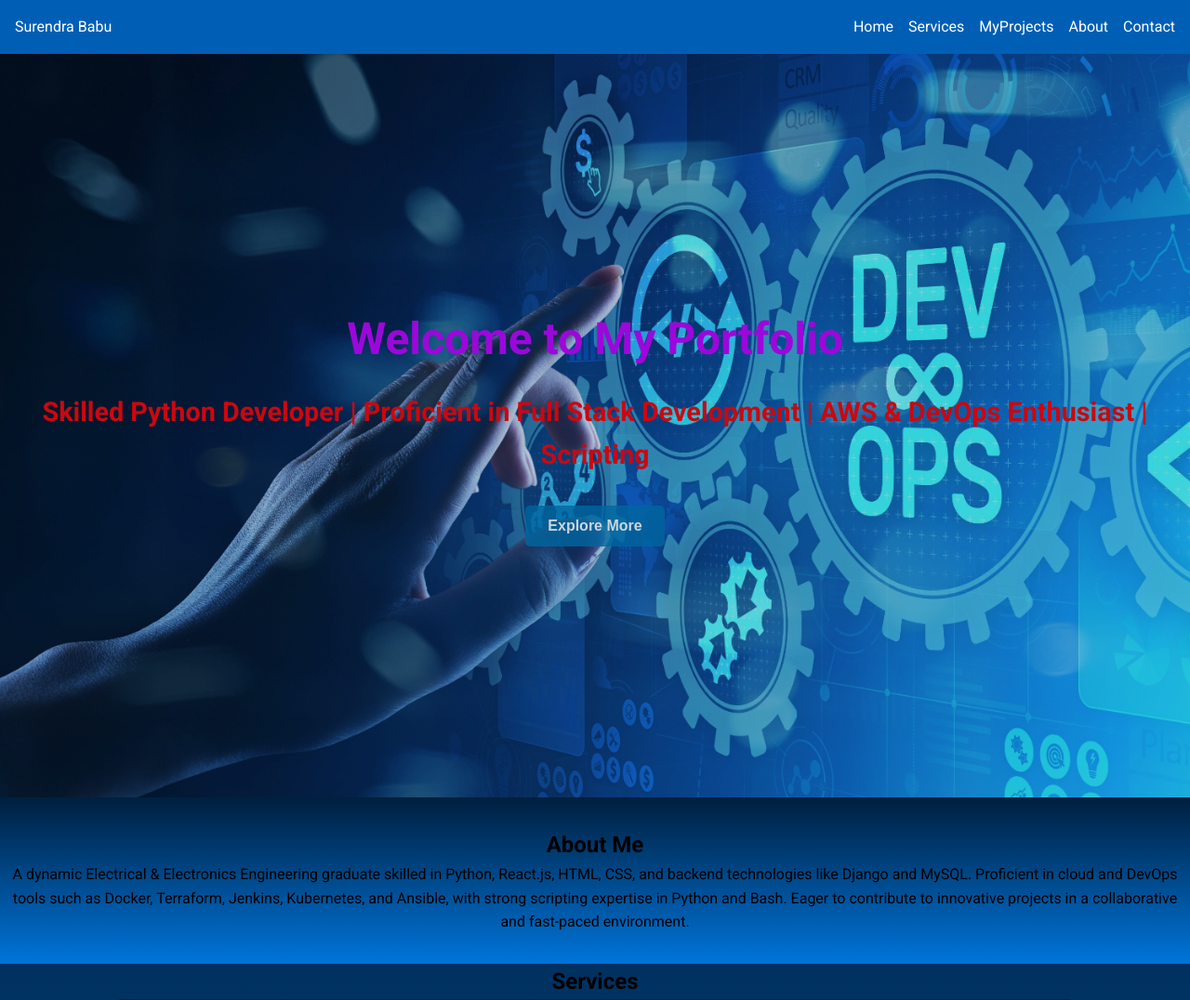
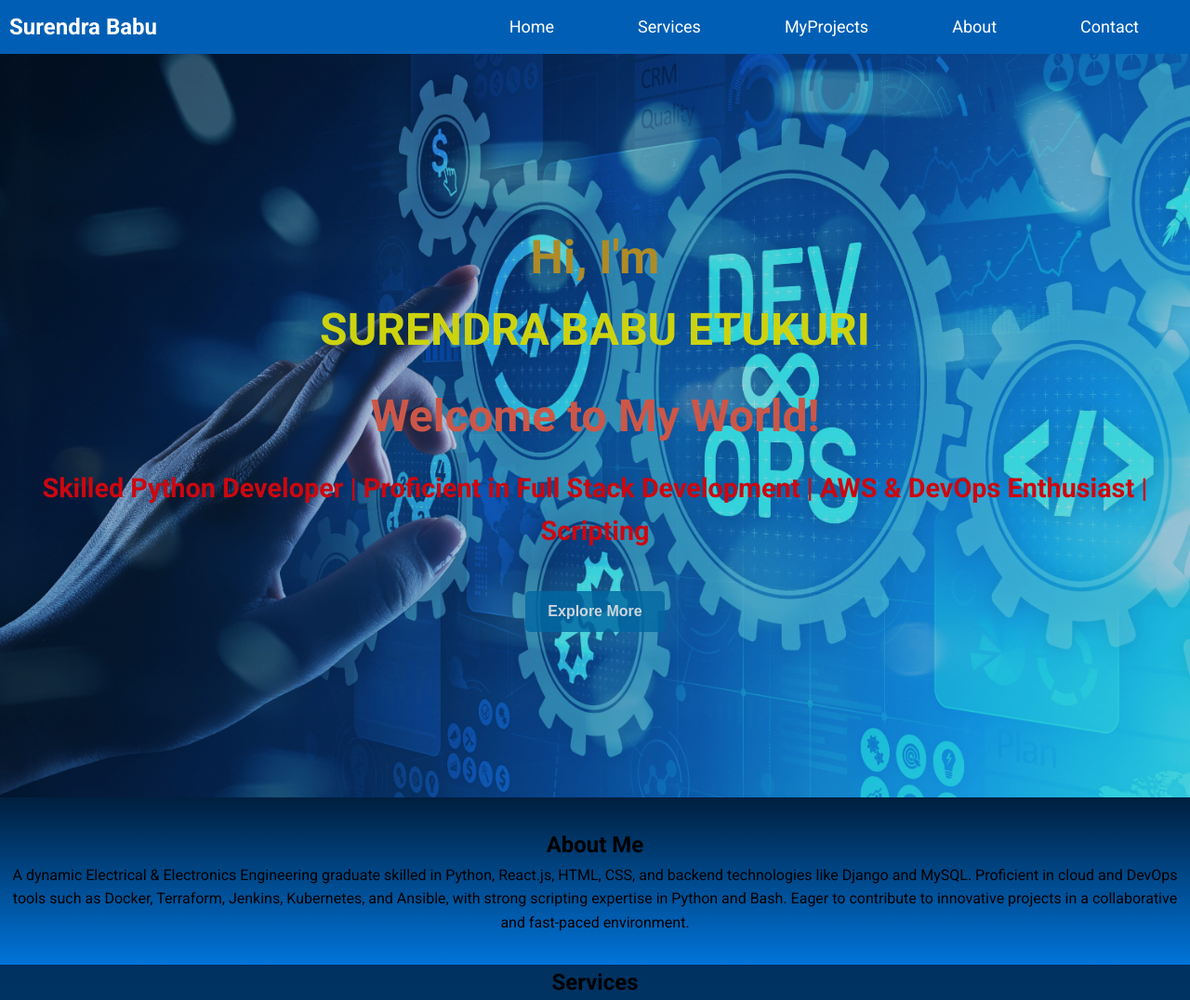
Before and after one commit to esurendrababu/latest_portfolio_flask, a Flask app: page / in a window 1280 px wide. Shown: the top 1076 px of the page at 93% size. Run offline with Flask 3, Linux system fonts and the light colour scheme.

Commit message:
second commit

```diff
--- a/project/templates/base.html
+++ b/project/templates/base.html
@@ -72,23 +72,37 @@
         nav ul li a {
             color: #fff;
             text-decoration: none;
+            margin:20px ;
         }
+
 
         /* Hero section styles */
     .hero {
+    position: relative;
     height: 100vh;
-            background: url("static/background_hero5.jpg");
     color: white;
     display: flex;
     flex-direction: column;
     justify-content: center;
     align-items: center;
     text-align: center;
-            background-repeat: no-repeat;
+    overflow: hidden; /* Ensure pseudo-element doesn't overflow */
+}
+
+.hero::before {
+    content: "";
+    position: absolute;
+    top: 0;
+    left: 0;
+    width: 100%;
+    height: 100%;
+    background: url("static/background_hero5.jpg") no-repeat center center;
     background-size: cover;
-            opacity: 80%;
+    opacity: 70px;
+    z-index: -1;
+}
 
-        }
+
 
         .hero h1 {
             font-size: 3rem;
@@ -274,16 +288,16 @@
 /* Services Container */
 .services-container {
     display: flex;
-    justify-content: space-between;  /* Ensures the items are spaced out */
+    justify-content: space-between;
     margin: auto;
     width: 80%;
-    flex-wrap: wrap;  /* Allows the items to wrap if the screen is too small */
+    flex-wrap: wrap;
     background: linear-gradient(to bottom, #001f3fb7, #0074d9aa);
 }
 
 /* Individual Service Item */
 .test-item {
-    width: 30%;  /* Adjust the width of each card to ensure they fit in a row */
+    width: 30%;
     margin: 1rem;
     background: #2c2c6c;
     border: .5px solid #2c2c6c;
@@ -291,7 +305,7 @@
     padding: 2rem 1rem;
     text-align: center;
     transition: all .5s;
-    box-sizing: border-box;  /* Ensures padding doesn't overflow the width */
+    box-sizing: border-box;
 }
 
 /* Hover effect */
@@ -303,7 +317,7 @@
 .test-item img {
     margin-bottom: 1.3rem;
     width: 80%;
-    max-width: 200px;  /* Ensures the image isn't too large */
+    max-width: 200px;
 }
 
 /* Heading */
@@ -413,16 +427,84 @@
     max-width: 100%;
     height: auto;
 }
+nav {
+    color: #fff;
+    padding: 10px;
+}
+
+nav .logo {
+    font-size: 24px;
+    font-weight: bold;
+}
+
+nav ul {
+    list-style: none;
+    padding: 0;
+    margin: 0;
+    display: flex;
+    justify-content: space-around;
+}
+
+nav ul li {
+    margin: 0 15px;
+}
+
+nav ul li a {
+    color: #fff;
+    text-decoration: none;
+    font-size: 18px;
+    padding: 5px 10px;
+    transition: all 0.3s ease;
+    border-radius: 5px;
+}
+
+/* Hover effect */
+nav ul li a:hover {
+    background-color: #f39d12af; /* Attractive orange color */
+    color: #fff;
+    box-shadow: 0 4px 8px rgba(0, 0, 0, 0.3);
+}
+
+/* ----------------------------myname----------------------- */
+.poppinss{
+    color: goldenrod;
+    text-shadow: #45a049;
+    font-size:50px;
+}
+#name{
+    color: yellow;
+}
+#welcome{
+    color: tomato;
+}
+/* <!-- --------------------explore--------------- --> */
+
+
+/* Button Style */
+.btn {
+    background-color: rgba(0, 255, 255, 0.8); /* Light cyan background */
+    color: rgb(255, 0, 0); /* Red text */
+    padding: 10px 20px;
+    border: none;
+    border-radius: 5px;
+    font-size: 16px;
+    cursor: pointer;
+    transition: background-color 0.3s ease, color 0.3s ease, transform 0.3s ease;
+}
+
+/* Hover Effect */
+.btn:hover {
+    background-color: rgb(0, 128, 128); /* Darker cyan background */
+    color: white; /* White text on hover */
+    transform: scale(1.05); /* Slightly larger button on hover */
+}
 
     </style>
-
-</head>
-<body>
-
 
 
 
 </head>
+
     <body>
 
     <nav>
@@ -438,10 +520,18 @@
 
     <!-- Hero Section -->
     <header class="hero">
-        <h1><strong> Welcome to My Portfolio </strong></h1>
+
+        </section>
+        <h2 class="poppinss">Hi, I'm</h2>
+        <h1 class="t-white" id="name">SURENDRA BABU ETUKURI</h1>
+
+        <h1 id="welcome"><strong> Welcome to My World!  </strong></h1>
         <p id="hero_text"><strong>Skilled Python Developer | Proficient in Full Stack Development | AWS & DevOps Enthusiast | Scripting</strong></p>
 
-        <a href="#services"><button id="explore" >Explore More</button></a>
+        <a href="#resume">
+            <button id="explore" class="btn">Explore More</button>
+        </a>
+
     </header>
 
     <!-- About Section -->
@@ -562,7 +652,7 @@
     </section>
 
     <!-- Resume Section -->
-    <section class="resume">
+    <section class="resume" id="resume">
         <h2>Resume</h2>
         <p>Click the button below to download my resume and learn more about my professional journey!</p>
         <a href="{{ url_for('download_resume') }}" class="btn download-btn">
@@ -619,7 +709,7 @@
                 </a>
                 <!-- Naukri Link -->
                 <a href="https://www.naukri.com/mnjuser/profile" target="_blank" class="social-icon naukri">
-                 <img src="https://www.logoshape.com/png/naukri-logo_logoshape.com.png" alt="" width="50px" height="50px">
+                 <img src="https://www.logoshape.com/png/naukri-logo_logoshape.com.png" alt="" width="50px" height="70px">
                 </a>
             </div>
         </div>
```
Also changed, not shown: project/static/terraform.png (added). Lines whose indentation alone changed are shown as unchanged.
